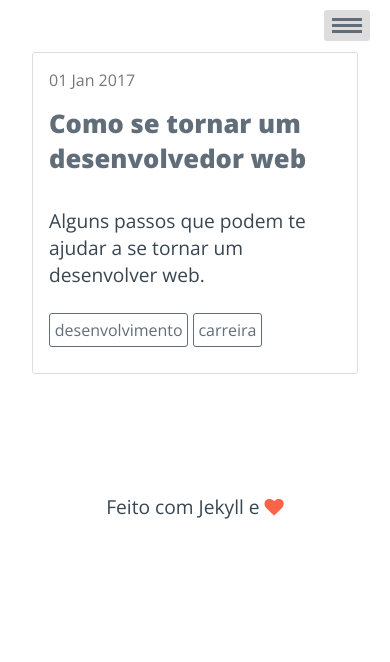
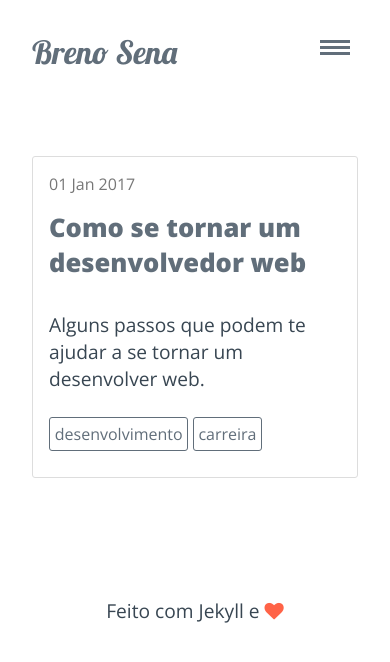
Before and after one commit to brenofsena/brenofsena.github.io, a Jekyll site: the page built from index.html, in a window 390 px wide. Shown: the top 662 px of the page. Built offline with Jekyll 4.4.1, drawn with Linux system fonts in a browser that asks for light colours.

Commit message:
alteração do menu mobile

```diff
--- a/_includes/header.html
+++ b/_includes/header.html
@@ -1,11 +1,8 @@
-<!-- Header -->
-<button class="open-nav">
-	<span class="icon"></span>
-	<span class="icon"></span>
-	<span class="icon"></span>
-</button>
+<header class="header">
+	<a class="close-nav">
+		<i class="fa fa-close"></i>
+	</a>
 
-<header class="header">
 	<a href="/" class="logo">
 
 	</a>
--- /dev/null
+++ b/_includes/menu-mobile.html
@@ -0,0 +1,19 @@
+<!-- Menu Mobile -->
+<header class="menu-mobile">
+  <div class="wrapper">
+  	<div class="pull-left">
+	    <a href="/" class="logo">
+
+	    </a>
+    </div>
+
+		<div class="pull-right">
+			<button class="open-nav">
+				<span class="icon"></span>
+				<span class="icon"></span>
+				<span class="icon"></span>
+			</button>
+		</div>
+  </div>
+</header>
+<!-- Fim Menu Mobile -->
--- a/_layouts/default.html
+++ b/_layouts/default.html
@@ -4,6 +4,8 @@
 	{% include header.html %}
 
 	<main class="main">
+		{% include menu-mobile.html  %}
+
 		{{ content }}
 
 		{% include footer.html %}
--- a/_sass/_base.scss
+++ b/_sass/_base.scss
@@ -76,10 +76,16 @@ img {
   padding: 2em;
   width: 100%;
   height: 100%;
+
 }
 
 .wrapper::after{
   content: "";
   display: table;
   clear: both;
+
 }
+
+.pull-left{ float: left; }
+
+.pull-right{ float: right; }
--- a/_sass/_layout.scss
+++ b/_sass/_layout.scss
@@ -1,3 +1,38 @@
+.logo{
+  color: #fff;
+  font-family: $font-logo;
+  font-size: 2em;
+  text-decoration: none;
+}
+
+.logo::after{
+  content:"Breno Sena";
+}
+
+.menu-mobile{
+  display: none;
+  .logo{
+    color: $primary-color;
+  }
+  .open-nav{
+    border-radius: 3px;
+    background: transparent;
+    padding: 5px;
+    border: none;
+    cursor: pointer;
+    .icon{
+      display: block;
+      width: 30px;
+      height: 3px;
+      background: $primary-color;
+      margin: 3px;
+    }
+    &:focus{
+      outline: none;
+    }
+  }
+}
+
 /* Header */
 .header{
   width: 20%;
@@ -7,15 +42,12 @@
   position: fixed;
   padding: 40px;
 
-  .logo{
+  .close-nav{
+    position: absolute;
+    top: 20px;
+    right: 42px;
     color: #fff;
-    font-family: $font-logo;
-    font-size: 1.6em;
-    text-decoration: none;
-  }
-
-  .logo::after{
-    content:"Breno Sena";
+    font-size: 2em;
   }
 
   .menu{
@@ -167,31 +199,10 @@
   }
 }
 
-.open-nav{
-  display: none;
-  border-radius: 3px;
-  background: #ddd;
-  padding: 5px;
-  border: none;
-  position: fixed;
-  top: 10px;
-  right: 20px;
-  z-index: 10;
-  cursor: pointer;
-  .icon{
-    display: block;
-    width: 30px;
-    height: 3px;
-    background: $primary-color;
-    margin: 3px;
-  }
-  &:focus{
-    outline: none;
-  }
-}
 
+/* Mobile */
 @media screen and (max-width: 640px){
-  .open-nav{ display: block; }
+  .menu-mobile{ display: block; }
   .header{
     display: none;
     width: 100%;
@@ -199,7 +210,7 @@
     opacity: 0.9;
     z-index: 9;
     .logo::after{
-      content:"BS";
+      content:"";
     }
   }
   .main{
@@ -207,4 +218,8 @@
   }
 }
 
+@media screen and (min-width: 641px){
+  .close-nav{ display: none; }
+}
+
 .menu-active{ display: block; }
--- a/assets/js/main.js
+++ b/assets/js/main.js
@@ -1,5 +1,8 @@
 $(document).ready(function(){
 	$('.open-nav').click(function(){
-		$('.header').toggleClass('menu-active');
+		$('.header').addClass('menu-active');
+	});
+	$('.close-nav').click(function(){
+		$('.header').removeClass('menu-active');
 	});
 });
```
